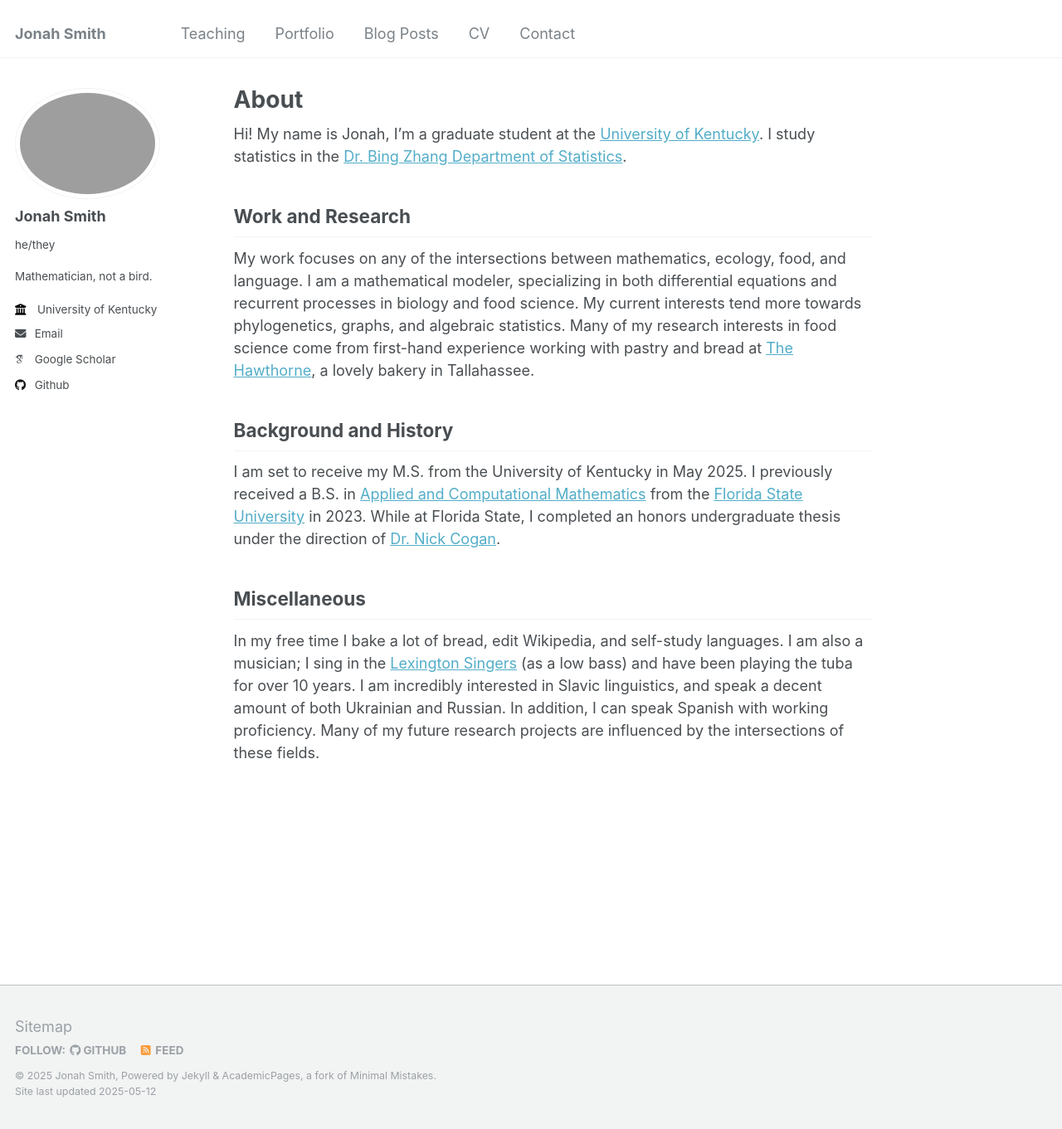
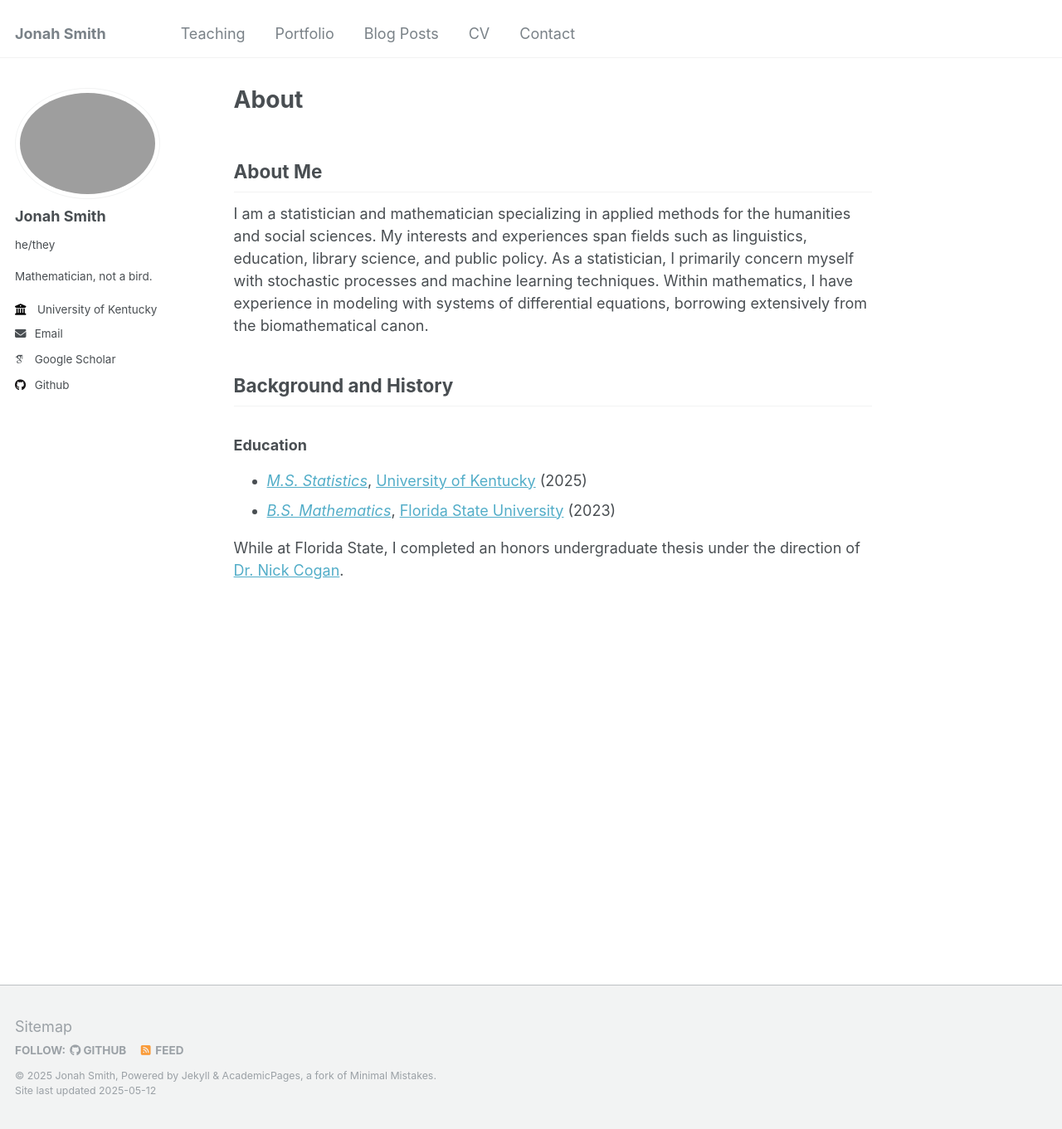
Before and after one commit to jonahksmith/jonahksmith.github.io, a Jekyll site: the page built from _pages/about.md, in a window 1280 px wide and 1361 px high. Shown: the whole window at 83% size. Built offline with Jekyll 4.4.1, drawn with Linux system fonts in a browser that asks for light colours; some web fonts are replaced.

Commit message:
Update about.md page

```diff
--- a/_pages/about.md
+++ b/_pages/about.md
@@ -9,23 +9,15 @@ redirect_from:
 
 {% include base_path %}
 
-Hi! My name is Jonah, I’m a graduate student at the [University of Kentucky](https://www.uky.edu).
-I study statistics in the [Dr. Bing Zhang Department of Statistics](https://www.stat.as.uky.edu).
-
-## Work and Research
-My work focuses on any of the intersections between mathematics, ecology, food, and language.
-I am a mathematical modeler, specializing in both differential equations and recurrent processes in biology and food science.
-My current interests tend more towards phylogenetics, graphs, and algebraic statistics.
-Many of my research interests in food science come from first-hand experience working with pastry and bread at [The Hawthorne](https://www.hawthorntlh.com/), a lovely bakery in Tallahassee.
+## About Me
+I am a statistician and mathematician specializing in applied methods for the humanities and social sciences.
+My interests and experiences span fields such as linguistics, education, library science, and public policy.
+As a statistician, I primarily concern myself with stochastic processes and machine learning techniques.
+Within mathematics, I have experience in modeling with systems of differential equations, borrowing extensively from the biomathematical canon.
 
 ## Background and History
-I am set to receive my M.S. from the University of Kentucky in May 2025.
-I previously received a B.S. in [Applied and Computational Mathematics](https://www.math.fsu.edu/) from the [Florida State University](https://fsu.edu/) in 2023.
+### Education
+* *[M.S. Statistics](https://stat.as.uky.edu/)*, [University of Kentucky](https://www.uky.edu/) (2025)
+* *[B.S. Mathematics](https://www.math.fsu.edu/)*, [Florida State University](https://fsu.edu/) (2023)
+
 While at Florida State, I completed an honors undergraduate thesis under the direction of [Dr. Nick Cogan](https://www.math.fsu.edu/~cogan/).
-
-## Miscellaneous
-In my free time I bake a lot of bread, edit Wikipedia, and self-study languages.
-I am also a musician; I sing in the [Lexington Singers](https://www.lexsing.org/) (as a low bass) and have been playing the tuba for over 10 years.
-I am incredibly interested in Slavic linguistics, and speak a decent amount of both Ukrainian and Russian.
-In addition, I can speak Spanish with working proficiency.
-Many of my future research projects are influenced by the intersections of these fields.
```
